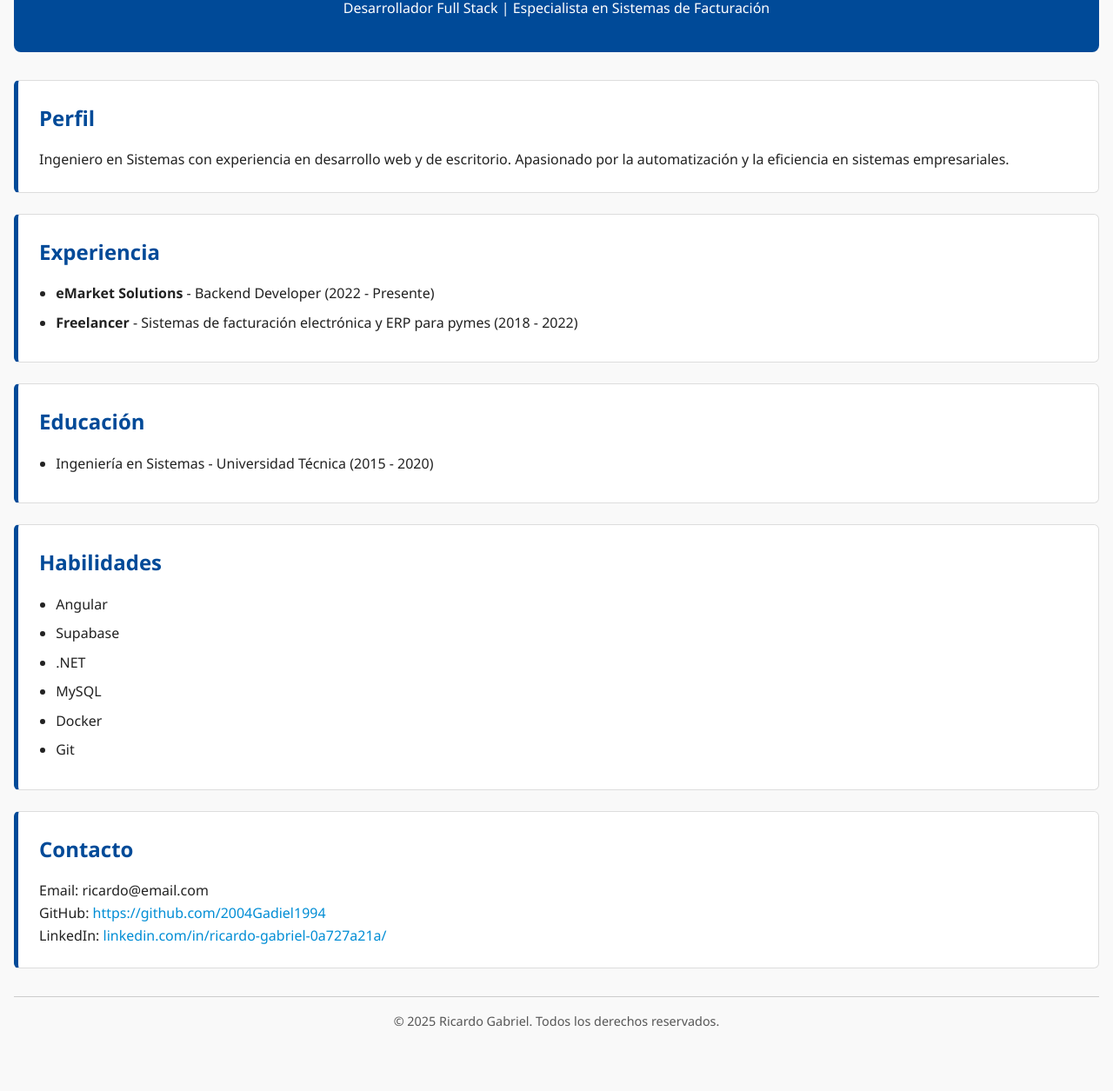
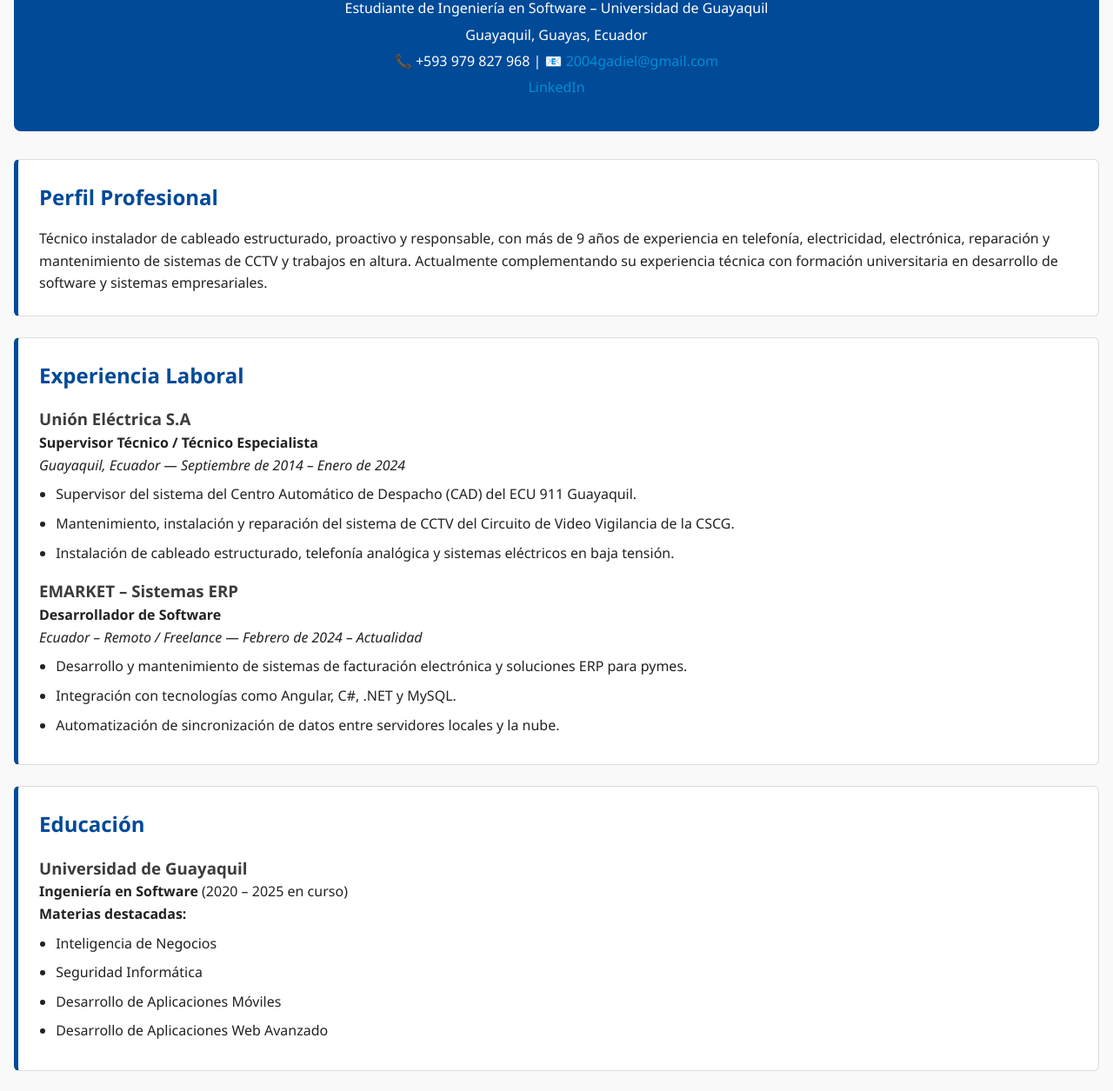
Before and after one commit to 2004Gadiel1994/Hoja_vida, a plain HTML site: page index.html in a window 1280 px wide. Shown: the part 110-1365 px from the top of the page at 87% size. Before the commit the page ends 1328 px from the top, so only its background shows below. Drawn offline with Linux system fonts and the light colour scheme.

Commit message:
Update index.html

```diff
--- a/index.html
+++ b/index.html
@@ -1,58 +1,98 @@
 <!DOCTYPE html>
 <html lang="es">
 <head>
-  <meta charset="UTF-8" />
-  <meta name="viewport" content="width=device-width, initial-scale=1.0"/>
-  <title>Hoja de Vida - Ricardo Gabriel</title>
-  <link rel="stylesheet" href="style.css"/>
+  <meta charset="UTF-8">
+  <meta name="viewport" content="width=device-width, initial-scale=1">
+  <title>Ricardo Gabriel Salvatierra - Hoja de Vida</title>
+  <link rel="stylesheet" href="style.css">
 </head>
 <body>
+
   <header>
-    <h1>Ricardo Gabriel</h1>
-    <p>Desarrollador Full Stack | Especialista en Sistemas de Facturación</p>
+    <h1>RICARDO GABRIEL SALVATIERRA</h1>
+    <p>Estudiante de Ingeniería en Software – Universidad de Guayaquil</p>
+    <p>Guayaquil, Guayas, Ecuador</p>
+    <p>📞 +593 979 827 968 | 📧 <a href="mailto:2004gadiel@gmail.com">2004gadiel@gmail.com</a></p>
+    <p><a href="https://www.linkedin.com/in/ricardogabriel-0a727a21a" target="_blank">LinkedIn</a></p>
   </header>
 
-  <section class="perfil">
-    <h2>Perfil</h2>
-    <p>Ingeniero en Sistemas con experiencia en desarrollo web y de escritorio. Apasionado por la automatización y la eficiencia en sistemas empresariales.</p>
+  <section>
+    <h2>Perfil Profesional</h2>
+    <p>
+      Técnico instalador de cableado estructurado, proactivo y responsable, con más de 9 años de experiencia en telefonía,
+      electricidad, electrónica, reparación y mantenimiento de sistemas de CCTV y trabajos en altura. Actualmente complementando
+      su experiencia técnica con formación universitaria en desarrollo de software y sistemas empresariales.
+    </p>
   </section>
 
-  <section class="experiencia">
-    <h2>Experiencia</h2>
+  <section>
+    <h2>Experiencia Laboral</h2>
+
+    <h3>Unión Eléctrica S.A</h3>
+    <p><strong>Supervisor Técnico / Técnico Especialista</strong></p>
+    <p><em>Guayaquil, Ecuador — Septiembre de 2014 – Enero de 2024</em></p>
     <ul>
-      <li><strong>eMarket Solutions</strong> - Backend Developer (2022 - Presente)</li>
-      <li><strong>Freelancer</strong> - Sistemas de facturación electrónica y ERP para pymes (2018 - 2022)</li>
+      <li>Supervisor del sistema del Centro Automático de Despacho (CAD) del ECU 911 Guayaquil.</li>
+      <li>Mantenimiento, instalación y reparación del sistema de CCTV del Circuito de Video Vigilancia de la CSCG.</li>
+      <li>Instalación de cableado estructurado, telefonía analógica y sistemas eléctricos en baja tensión.</li>
+    </ul>
+
+    <h3>EMARKET – Sistemas ERP</h3>
+    <p><strong>Desarrollador de Software</strong></p>
+    <p><em>Ecuador – Remoto / Freelance — Febrero de 2024 – Actualidad</em></p>
+    <ul>
+      <li>Desarrollo y mantenimiento de sistemas de facturación electrónica y soluciones ERP para pymes.</li>
+      <li>Integración con tecnologías como Angular, C#, .NET y MySQL.</li>
+      <li>Automatización de sincronización de datos entre servidores locales y la nube.</li>
     </ul>
   </section>
 
-  <section class="educacion">
+  <section>
     <h2>Educación</h2>
+    <h3>Universidad de Guayaquil</h3>
+    <p><strong>Ingeniería en Software</strong> (2020 – 2025 en curso)</p>
+    <p><strong>Materias destacadas:</strong></p>
     <ul>
-      <li>Ingeniería en Sistemas - Universidad Técnica (2015 - 2020)</li>
+      <li>Inteligencia de Negocios</li>
+      <li>Seguridad Informática</li>
+      <li>Desarrollo de Aplicaciones Móviles</li>
+      <li>Desarrollo de Aplicaciones Web Avanzado</li>
     </ul>
   </section>
 
-  <section class="habilidades">
-    <h2>Habilidades</h2>
-    <ul class="tags">
-      <li>Angular</li>
-      <li>Supabase</li>
-      <li>.NET</li>
-      <li>MySQL</li>
-      <li>Docker</li>
-      <li>Git</li>
+  <section>
+    <h2>Aptitudes Técnicas</h2>
+    <ul>
+      <li>Bases de Datos (MySQL)</li>
+      <li>C#</li>
+      <li>Aplicaciones Web y Móviles</li>
+      <li>Soporte de Hardware</li>
+      <li>Mantenimiento de Cámaras</li>
+      <li>Gestión de Software</li>
     </ul>
   </section>
 
-  <section class="contacto">
-    <h2>Contacto</h2>
-    <p>Email: ricardo@email.com</p>
-    <p>GitHub: <a href="https://https://github.com/2004Gadiel1994" target="_blank">https://github.com/2004Gadiel1994</a></p>
-    <p>LinkedIn: <a href="https://www.linkedin.com/in/ricardo-gabriel-0a727a21a/" target="_blank">linkedin.com/in/ricardo-gabriel-0a727a21a/</a></p>
+  <section>
+    <h2>Idiomas</h2>
+    <ul>
+      <li>Español (Nativo)</li>
+      <li>Inglés (Intermedio)</li>
+    </ul>
+  </section>
+
+  <section>
+    <h2>Referencias</h2>
+    <ul>
+      <li><strong>Ing. Andrés Baque</strong> – SEGURA EP – 📞 +593 99 465 9145</li>
+      <li><strong>Ing. Andrés Orellana</strong> – UNIÓN ELÉCTRICA – 📞 +593 99 166 4636</li>
+      <li><strong>Ing. Richard Salavarría</strong> – UNIÓN ELÉCTRICA – 📞 +593 99 485 9642</li>
+    </ul>
   </section>
 
   <footer>
-    <p>© 2025 Ricardo Gabriel. Todos los derechos reservados.</p>
+    <p>📍 Dirección: Flor de Bastión, Guayaquil, Ecuador</p>
+    <p>© 2025 Ricardo Gabriel Salvatierra. Todos los derechos reservados.</p>
   </footer>
+
 </body>
 </html>
```
